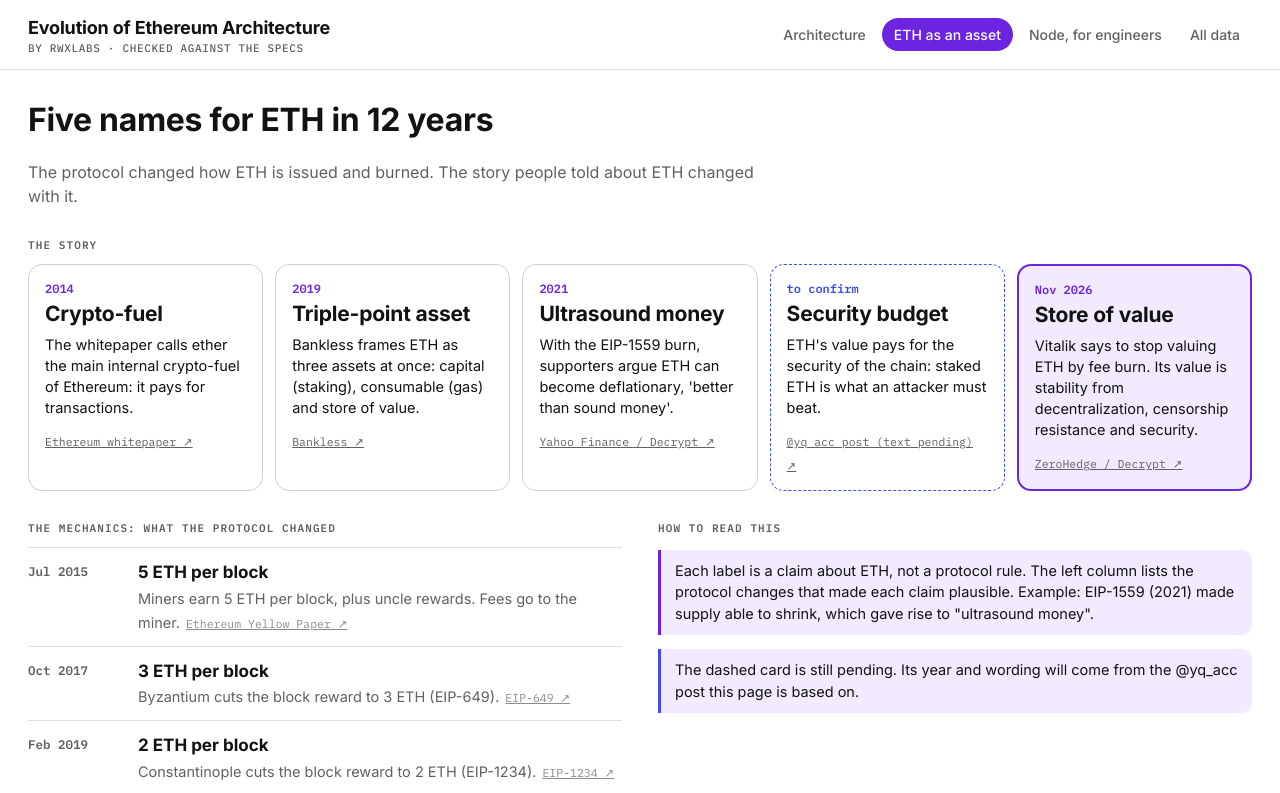
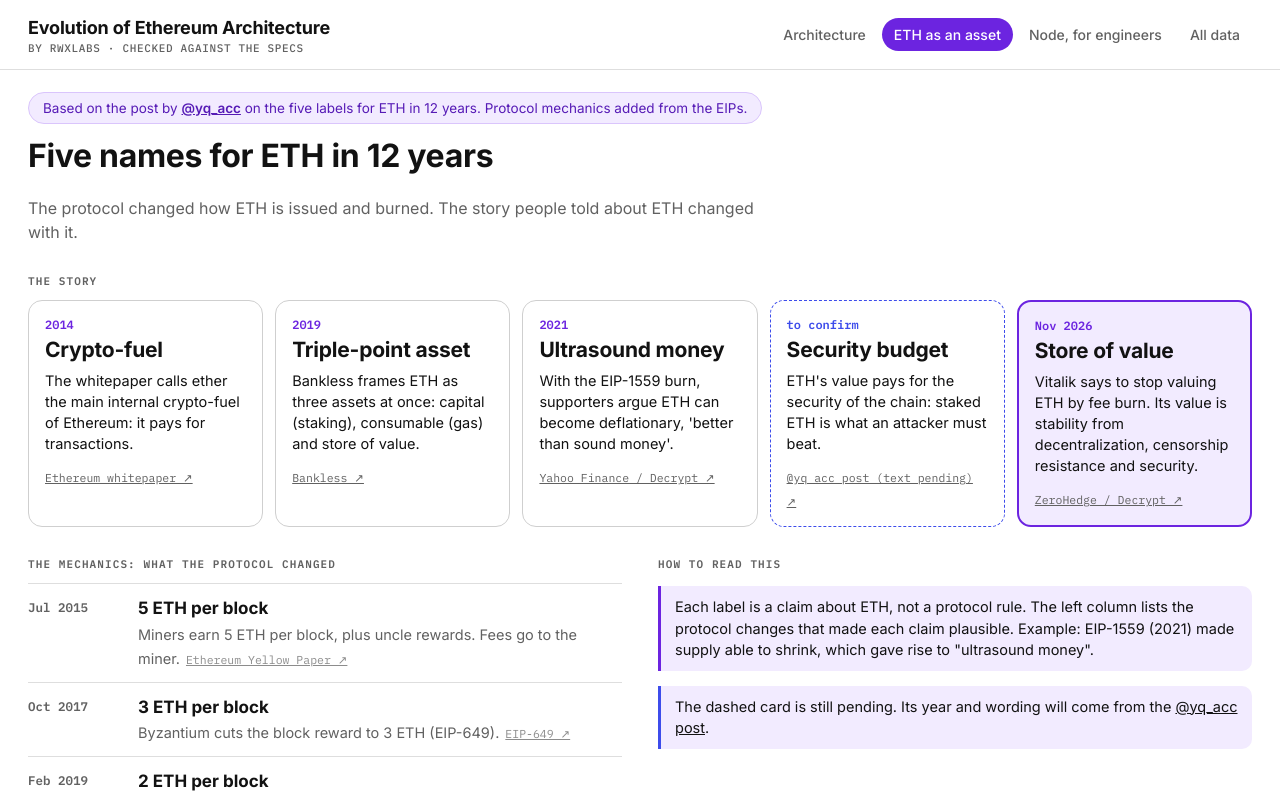
Before and after one commit to Rashmi-278/evolution-of-ethereum-architecture, a plain HTML site: page money/index.html in a window 1280 px wide. Shown: the top 793 px of the page. Drawn offline with Linux system fonts and the light colour scheme.

Commit message:
Credit @yq_acc at the top of the ETH-as-an-asset page
Co-Authored-By: Claude Opus 5.5 <noreply@anthropic.com>
Claude-Session: https://claude.ai/code/session_01QKdDS4sKE83YtJ2uux4w7G

```diff
--- a/money/index.html
+++ b/money/index.html
@@ -9,7 +9,9 @@
 <link href="https://fonts.googleapis.com/css2?family=Inter:wght@400;500;600;700;800&family=IBM+Plex+Mono:wght@400;500;600&display=swap" rel="stylesheet">
 <link rel="stylesheet" href="../assets/style.css">
 <style>
-  h1 { font-size: 32px; margin: 26px 0 4px; }
+  h1 { font-size: 32px; margin: 8px 0 4px; }
+  .credit { margin: 22px 0 0; display: inline-block; font-size: 13.5px; color: var(--brand-dark); background: var(--brand-soft); border: 1px solid #DAC5FC; border-radius: 99px; padding: 5px 14px; }
+  .credit a { font-weight: 600; }
   .sec { font: 600 11px var(--mono); letter-spacing: .1em; color: var(--dim); text-transform: uppercase; margin: 30px 0 12px; }
   .labels { display: grid; grid-template-columns: repeat(5, 1fr); gap: 12px; position: relative; }
   .lab { background: #fff; border: 1px solid var(--line2); border-radius: 14px; padding: 16px 16px 14px; position: relative; }
@@ -38,6 +40,7 @@
   <nav class="nav"><a href="../index.html">Architecture</a><a href="index.html" aria-current="page">ETH as an asset</a><a href="../node/index.html">Node, for engineers</a><a href="../data-view/index.html">All data</a></nav>
 </header>
 <main class="wrap">
+  <p class="credit">Based on the post by <a href="https://x.com/yq_acc/status/2121227653441048884">@yq_acc</a> on the five labels for ETH in 12 years. Protocol mechanics added from the EIPs.</p>
   <h1>Five names for ETH in 12 years</h1>
   <p class="lede">The protocol changed how ETH is issued and burned. The story people told about ETH changed with it.</p>
   <div class="sec">The story</div>
@@ -50,7 +53,7 @@
     <div>
       <div class="sec">How to read this</div>
       <p class="note">Each label is a claim about ETH, not a protocol rule. The left column lists the protocol changes that made each claim plausible. Example: EIP-1559 (2021) made supply able to shrink, which gave rise to "ultrasound money".</p>
-      <p class="note" style="border-color:var(--violet2)">The dashed card is still pending. Its year and wording will come from the @yq_acc post this page is based on.</p>
+      <p class="note" style="border-color:var(--violet2)">The dashed card is still pending. Its year and wording will come from the <a href="https://x.com/yq_acc/status/2121227653441048884">@yq_acc post</a>.</p>
     </div>
   </div>
 </main>
```
